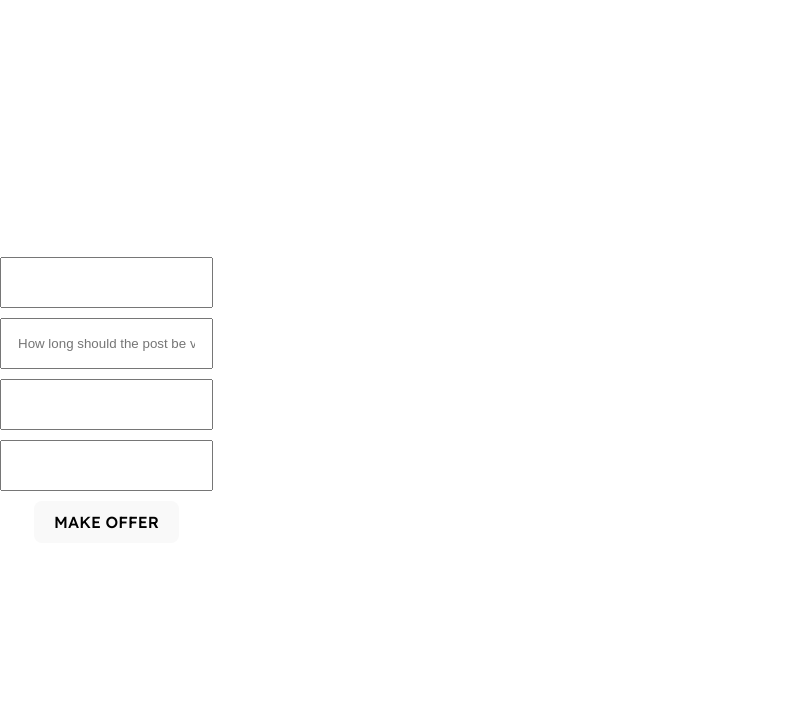
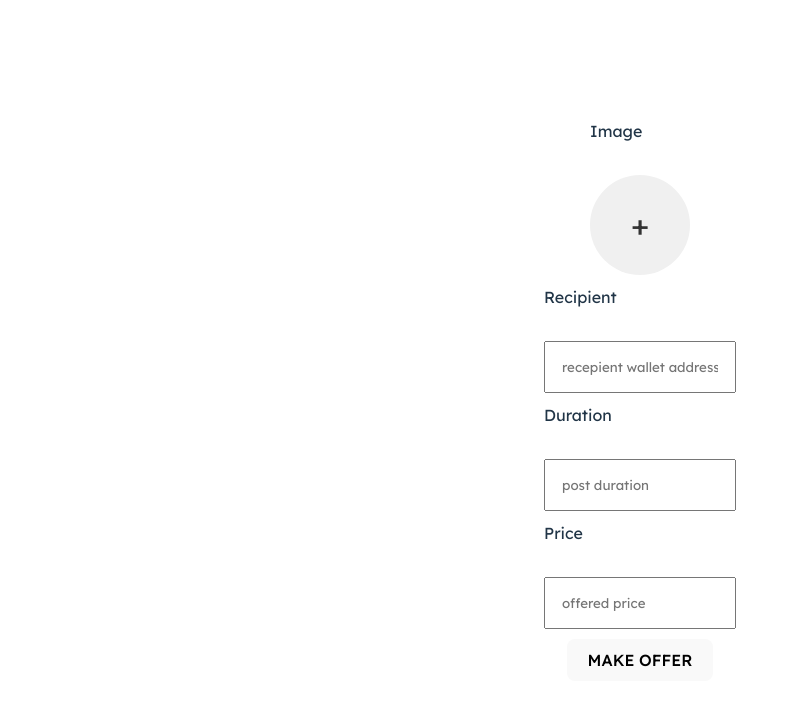
Before and after one commit to Win-Labs/chai-ads, a React (Vite) app in the folder client/: page / in a window 1280 px wide. Shown: the top 706 px of the page, without its empty margins (0-799 px from the left). Built offline with nearby package versions, Linux system fonts and the light colour scheme.

Commit message:
implement carcas of modal

```diff
--- a/client/src/App.css
+++ b/client/src/App.css
@@ -3,9 +3,9 @@
   margin: 0 auto;
   padding: 2rem;
   text-align: center;
-} */
+}
 
-.logo {
+ .logo {
   height: 6em;
   padding: 1.5em;
   will-change: filter;
@@ -39,4 +39,4 @@
 
 .read-the-docs {
   color: #888;
-}
+} */
--- a/client/src/App.jsx
+++ b/client/src/App.jsx
@@ -1,12 +1,11 @@
 import { useState } from "react";
 
-import "./App.css";
 import FormModal from "./components/FormModal";
 
 function App() {
   const [count, setCount] = useState(0);
 
-  return <FormModal></FormModal>;
+  return <FormModal />;
 }
 
 export default App;
--- a/client/src/components/FormModal.jsx
+++ b/client/src/components/FormModal.jsx
@@ -1,34 +1,45 @@
 import React, { useState } from "react";
 import styled from "styled-components";
+import ImageUploader from "./ImageUploader";
 
 const Wrapper = styled.div`
-  max-width: 40rem;
   width: 100%;
   display: flex;
   flex-direction: column;
   gap: 10px;
   align-items: center;
   justify-content: center;
+  flex: 1;
 `;
+
+const InputRow = styled.div`
+  display: flex;
+  gap: 2rem;
+  flex-direction: column;
+`;
+
+const Label = styled.label``;
 
 const Input = styled.input`
   padding: 1rem;
   width: 100%;
+  font-family: Lexend;
 `;
 
 const Button = styled.button`
   display: flex;
+  max-width
 `;
 
 const FormModal = () => {
-  const [from, setFrom] = useState("");
+  const [to, setTo] = useState("");
   const [duration, setDuration] = useState("");
-  const [image, setImage] = useState("");
+  const [image, setImage] = useState(null);
   const [price, setPrice] = useState("");
 
-  const fromHandler = (e) => {
+  const toHandler = (e) => {
     e.preventDefault();
-    setFrom(e.target.value);
+    setTo(e.target.value);
   };
   const durationHandler = (e) => {
     e.preventDefault();
@@ -45,22 +56,40 @@ const FormModal = () => {
 
   return (
     <Wrapper>
-      <Input id="from" name="from" value={from} onChange={fromHandler} />
+      <InputRow>
+        <Label>Image</Label>
+        <ImageUploader image={image} setImage={setImage} disabled={false} />
+      </InputRow>
+      <InputRow>
+        <Label>Recipient</Label>
+        <Input
+          id="to"
+          name="to"
+          placeholder="recepient wallet address"
+          value={to}
+          onChange={toHandler}
+        />
+      </InputRow>
+      <InputRow>
+        <Label>Duration</Label>
         <Input
           id="duration"
           name="duration"
+          placeholder="post duration"
           value={duration}
-        placeholder="How long should the post be visible"
           onChange={durationHandler}
         />
+      </InputRow>
+      <InputRow>
+        <Label>Price</Label>
         <Input
-        id="name"
-        name="image"
-        value={image}
-        placeholder=""
-        onChange={imageHandler}
+          id="price"
+          name="price"
+          placeholder="offered price"
+          value={price}
+          onChange={priceHandler}
         />
-      <Input id="price" name="price" value={price} onChange={priceHandler} />
+      </InputRow>
       <Button>MAKE OFFER</Button>
     </Wrapper>
   );
--- /dev/null
+++ b/client/src/components/ImageUploader.jsx
@@ -0,0 +1,59 @@
+import React, { useState } from "react";
+import styled from "styled-components";
+
+const Circle = styled.label`
+  display: flex;
+  align-items: center;
+  justify-content: center;
+  width: 100px;
+  height: 100px;
+  border-radius: 50%;
+  background-color: #f0f0f0;
+  background-image: url(${(props) => props.imgsrc});
+  background-size: cover;
+  background-position: center;
+  cursor: pointer;
+  font-size: 30px; /* Size of the plus sign */
+  color: #333;
+`;
+
+const HiddenInput = styled.input`
+  display: none;
+`;
+
+const ImageUploader = ({ image = null, setImage, disabled }) => {
+  const handleImageChange = (e) => {
+    if (disabled) return;
+
+    const file = e.target.files[0];
+    const reader = new FileReader();
+
+    reader.onloadend = () => {
+      setImage({
+        src: reader.result,
+        file,
+      });
+    };
+
+    if (file) {
+      reader.readAsDataURL(file);
+    }
+  };
+
+  return (
+    <div>
+      <HiddenInput
+        disabled={disabled}
+        type="file"
+        id="image-upload"
+        onChange={handleImageChange}
+        accept="image/*"
+      />
+      <Circle htmlFor="image-upload" imgsrc={image?.src}>
+        {!image?.src && "+"}
+      </Circle>
+    </div>
+  );
+};
+
+export default ImageUploader;
--- a/client/src/index.css
+++ b/client/src/index.css
@@ -30,11 +30,12 @@ a:hover {
   color: #535bf2;
 }
 
+#root,
 body {
   margin: 0;
   display: flex;
-  place-items: center;
-  min-width: 320px;
+  /* place-items: center; */
+  width: 100%;
   min-height: 100vh;
 }
 
```
Lines whose indentation alone changed are shown as unchanged.
